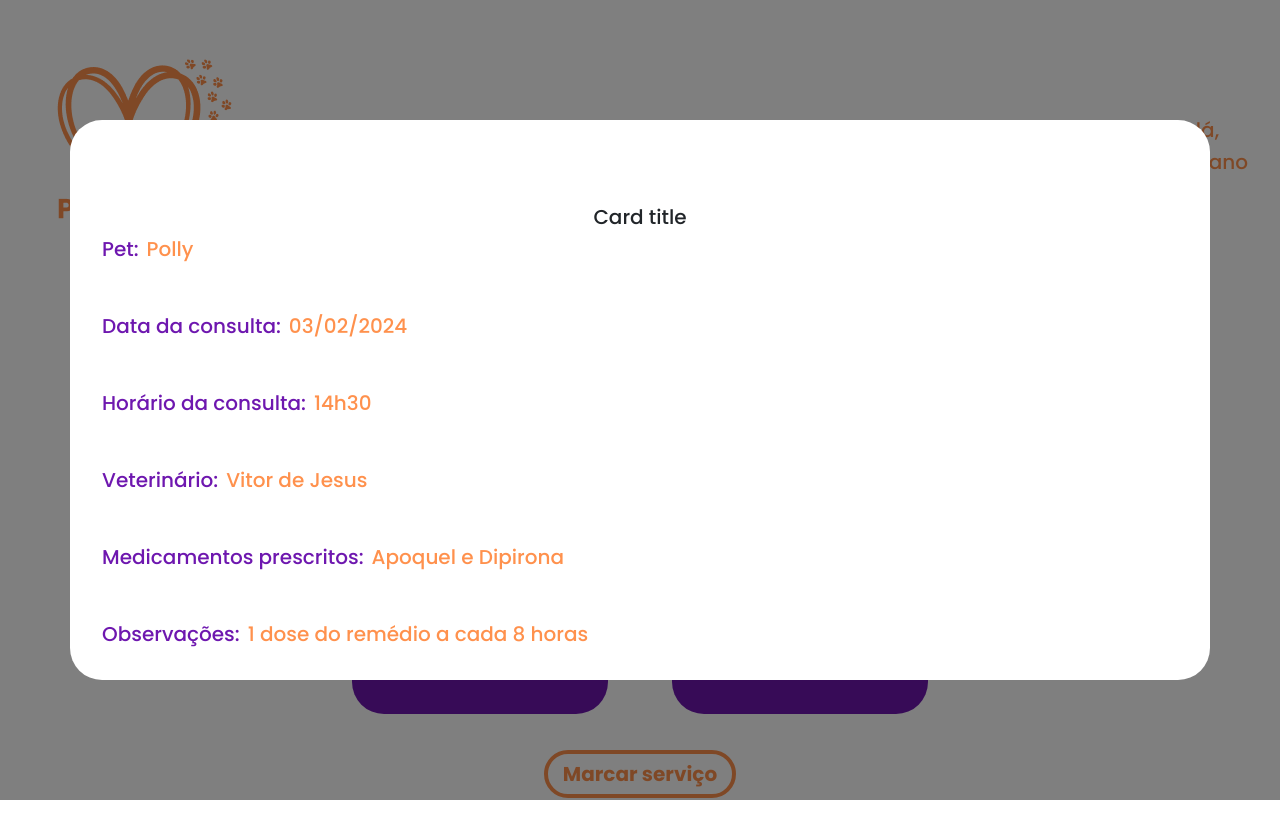
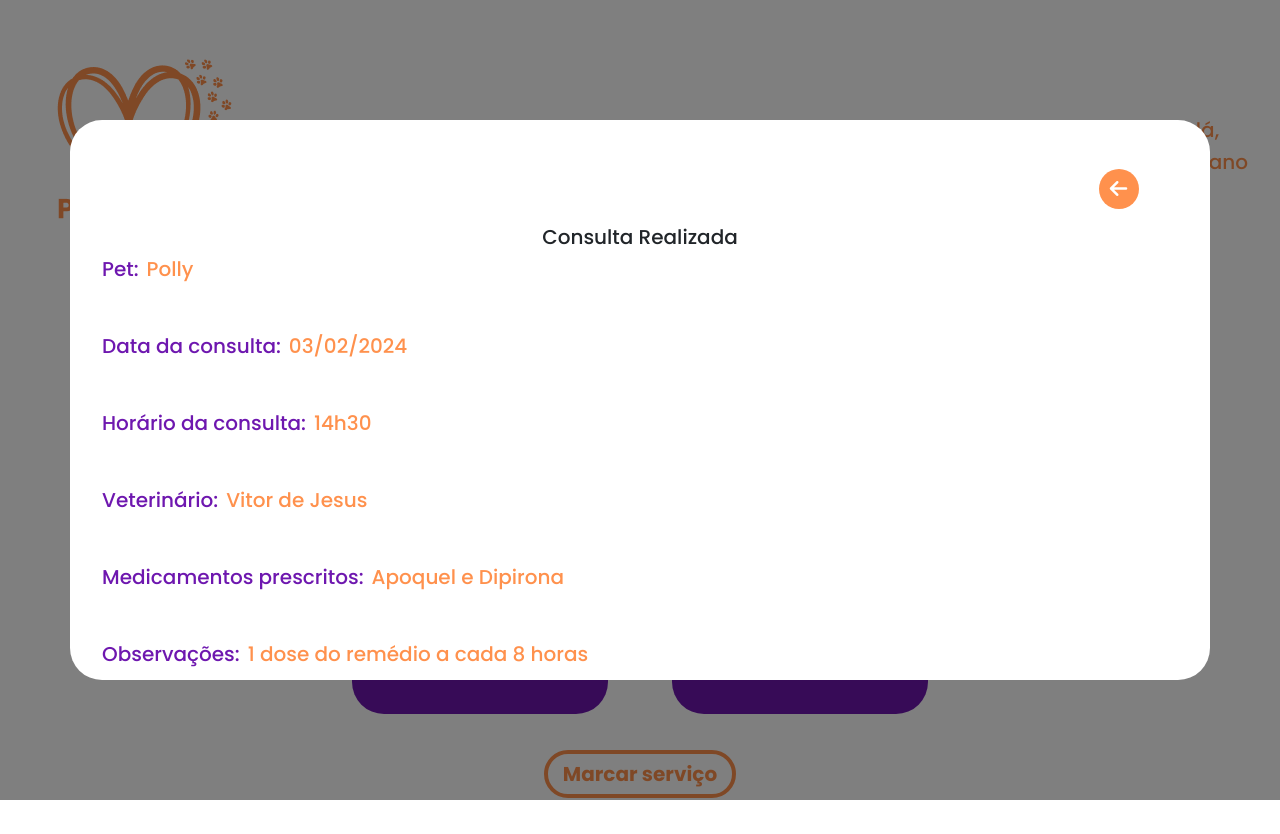
Before and after one commit to nvpetri/PetShop, a website: page pages/servicos.html in a window 1280 px wide. Both pictures are taken after a click on the icon 555 px from the left and 471 px from the top of the page. Drawn offline with nearby package versions, Linux system fonts and the light colour scheme.

Commit message:
arrumando modal

```diff
--- a/css/serviços.css
+++ b/css/serviços.css
@@ -59,7 +59,7 @@ main{
 }
 
 .container{
-    width: 20vw;
+    width: 40%;
     height: 50vh;
     background-color: #6E17AF;
     border-radius: 32px;
@@ -133,11 +133,34 @@ footer{
     height: 70vh;
     display: flex;
     align-items: center;
+    justify-content: center;
     background-color: white;
     border-radius: 32px;
+    flex-direction: column;
 }
 
 .modal-content {
     background: none;
     border: none;
 }
+
+.botao-sair{
+    width: 90%;
+    align-items: end;
+    display: flex;
+    justify-content: end;
+}
+
+.exit i{
+    color: white;
+    font-size: 20px;
+}
+
+.exit{
+    background-color: #FF914D;
+    border-radius: 50%;
+    width: 40px;
+    height: 40px;
+    display: grid;
+    place-items: center;
+}
--- a/pages/servicos.html
+++ b/pages/servicos.html
@@ -115,9 +115,15 @@
     <div class="modal-dialog modal-xl modal-dialog-centered">
       <div class="modal-content">
         <div class="modal-body">
+          <div class="botao-sair">
+            <div class="exit">
+              <button type="button" class="btn-close" data-bs-dismiss="modal" aria-label="Close" style="display: none;"></button>
+              <i class="fa-solid fa-arrow-left fa-2x custom-close-icon" data-bs-dismiss="modal" style="cursor: pointer;"></i>
+            </div>
+        </div>
           <div class="card" style="width: 100%; height: 80%; border: none;">
             <div class="card-body">
-              <h5 class="card-title text-center">Card title</h5>
+              <h5 class="card-title text-center">Consulta Realizada</h5>
               <div class="dados-consulta">
                 <div class="topico pet">
                   <h5 style="color: #6E17AF;">Pet:</h5>
```
